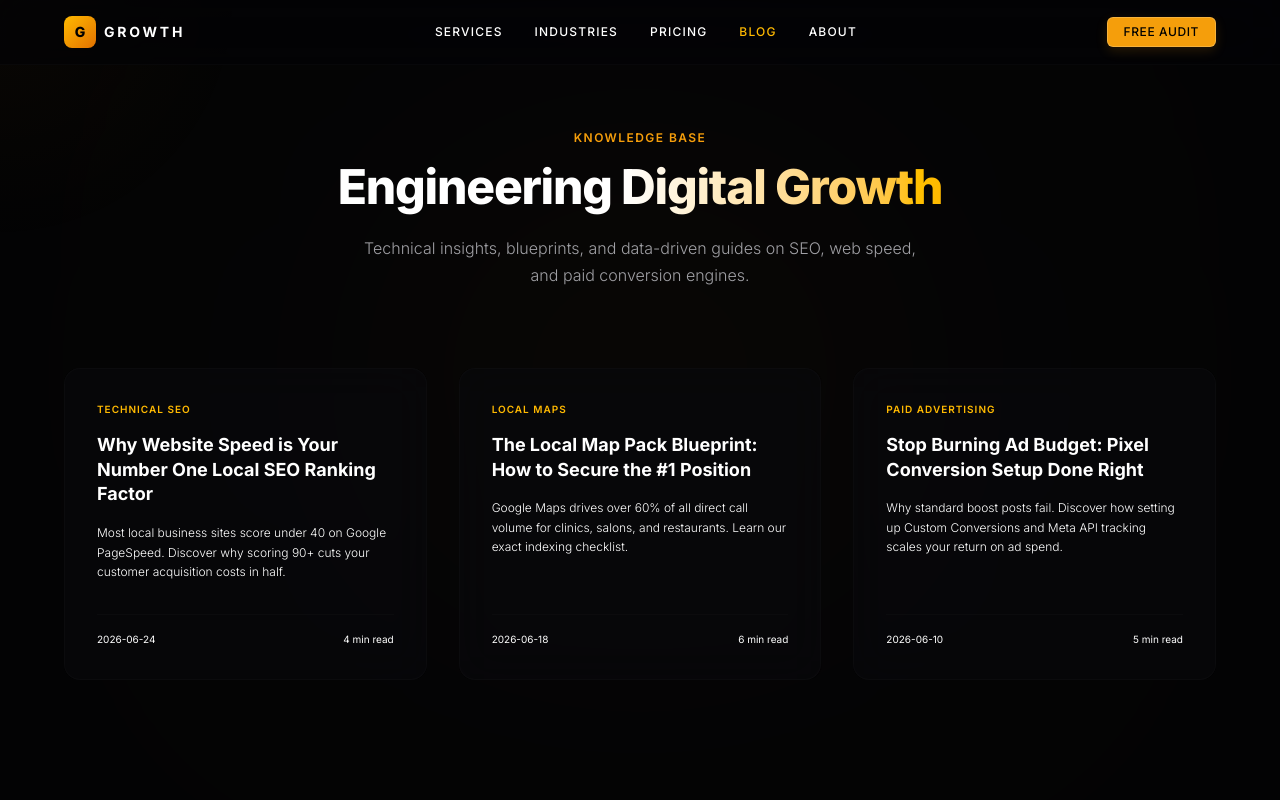
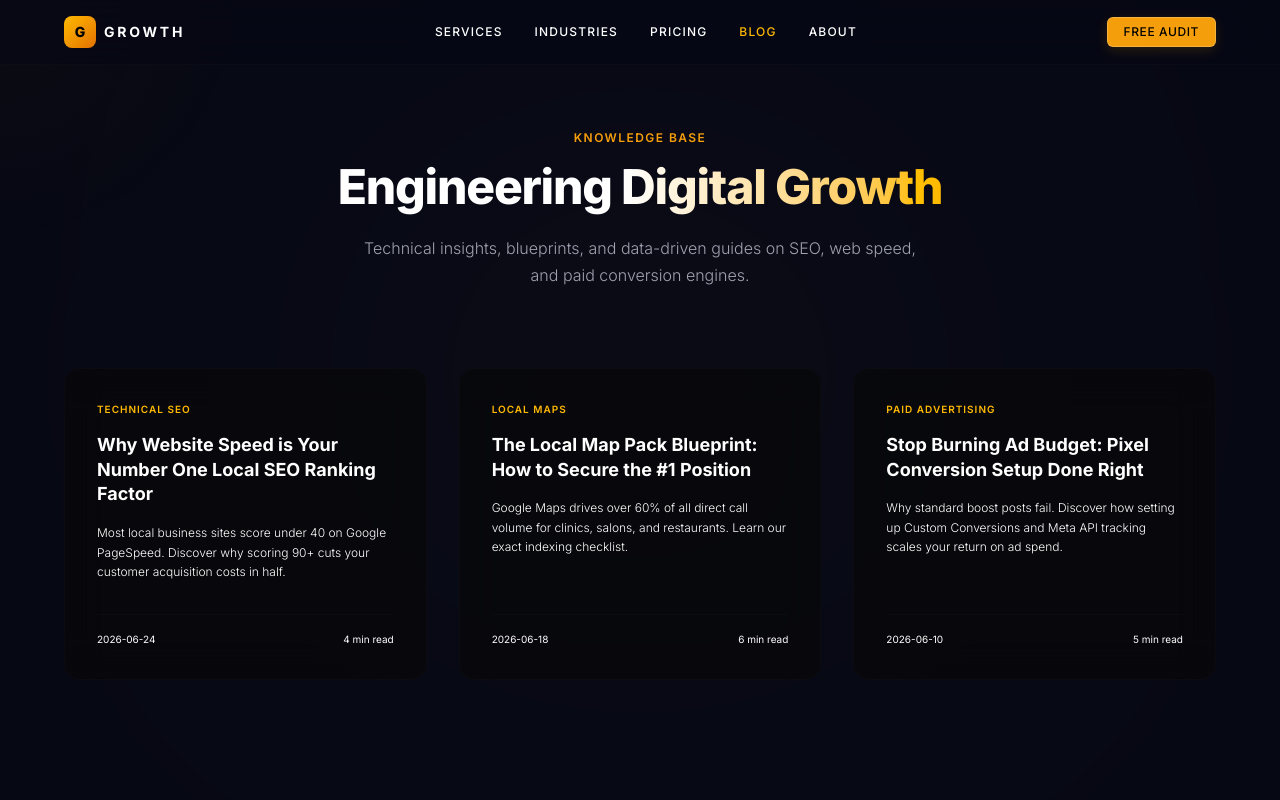
Before and after one commit to Pushkar555E/growth, a Next.js app: page /blog in a window 1280 px wide. Shown: the top 800 px of the page. Built offline with nearby package versions, Linux system fonts and the light colour scheme.

Commit message:
Change background theme from black to a premium Midnight Navy Velvet palette

```diff
--- a/app/globals.css
+++ b/app/globals.css
@@ -1,16 +1,16 @@
 @import "tailwindcss";
 
-/* ── Custom Theme System (Obsidian & Amber Gold Palette) ─── */
+/* ── Custom Theme System (Midnight Navy & Amber Gold Palette) ─── */
 :root {
-  --color-bg-primary: #030304;
-  --color-bg-secondary: #08080a;
-  --color-bg-card: #0d0d0f;
+  --color-bg-primary: #060814;
+  --color-bg-secondary: #0b0e22;
+  --color-bg-card: #101430;
   --color-accent-amber: #f59e0b;
   --color-accent-bronze: #d97706;
   --color-accent-rose: #f59e0b; /* Map to Amber to keep backward compatibility */
   --color-text-primary: #ffffff;
-  --color-text-secondary: #a0a0a5;
-  --color-text-tertiary: #6c6c72;
+  --color-text-secondary: #a0a2b0;
+  --color-text-tertiary: #6c6f85;
   --color-border-subtle: rgba(255, 255, 255, 0.02);
   --color-border-hover: rgba(255, 255, 255, 0.05);
 }
--- a/app/layout.js
+++ b/app/layout.js
@@ -69,7 +69,7 @@ export default function RootLayout({ children }) {
           rel="stylesheet"
         />
       </head>
-      <body className="min-h-screen bg-[#030407] text-[#f1f5f9] font-sans antialiased overflow-x-hidden selection:bg-purple-500/30 selection:text-white">
+      <body className="min-h-screen bg-[#060814] text-white font-sans antialiased overflow-x-hidden selection:bg-amber-500/20 selection:text-white">
         {children}
       </body>
     </html>
--- a/components/CaseStudiesSection.jsx
+++ b/components/CaseStudiesSection.jsx
@@ -35,7 +35,7 @@ const caseStudies = [
 export default function CaseStudiesSection() {
   return (
     <section
-      className="py-24 bg-black text-white relative overflow-hidden"
+      className="py-24 bg-bg-primary text-white relative overflow-hidden"
       id="case-studies"
       aria-labelledby="case-studies-title"
     >
--- a/components/FAQSection.jsx
+++ b/components/FAQSection.jsx
@@ -31,7 +31,7 @@ export default function FAQSection() {
 
   return (
     <section
-      className="py-24 bg-[#030407]"
+      className="py-24 bg-[#060814]"
       id="faq"
       aria-labelledby="faq-title"
     >
--- a/components/Footer.jsx
+++ b/components/Footer.jsx
@@ -23,7 +23,7 @@ const footerLinks = {
 
 export default function Footer() {
   return (
-    <footer className="border-t border-white/[0.02] bg-[#030407] py-16" aria-label="Agency Footer">
+    <footer className="border-t border-white/[0.02] bg-[#060814] py-16" aria-label="Agency Footer">
       <div className="container-tight grid grid-cols-1 md:grid-cols-4 gap-12 md:gap-8">
         {/* Brand */}
         <div className="space-y-4">
--- a/components/Navbar.jsx
+++ b/components/Navbar.jsx
@@ -15,7 +15,7 @@ export default function Navbar() {
   const pathname = usePathname();
 
   return (
-    <header className="fixed top-0 left-0 w-full z-50 border-b border-white/[0.02] bg-[#030407]/70 backdrop-blur-xl">
+    <header className="fixed top-0 left-0 w-full z-50 border-b border-white/[0.02] bg-[#060814]/70 backdrop-blur-xl">
       <nav
         className="container-tight flex items-center justify-between h-16"
         aria-label="Global Navigation"
--- a/components/PricingPreviewSection.jsx
+++ b/components/PricingPreviewSection.jsx
@@ -10,7 +10,7 @@ export default function PricingPreviewSection() {
 
   return (
     <section
-      className="py-24 bg-black text-white relative overflow-hidden"
+      className="py-24 bg-bg-primary text-white relative overflow-hidden"
       id="pricing-preview"
       aria-labelledby="pricing-preview-title"
     >
```
